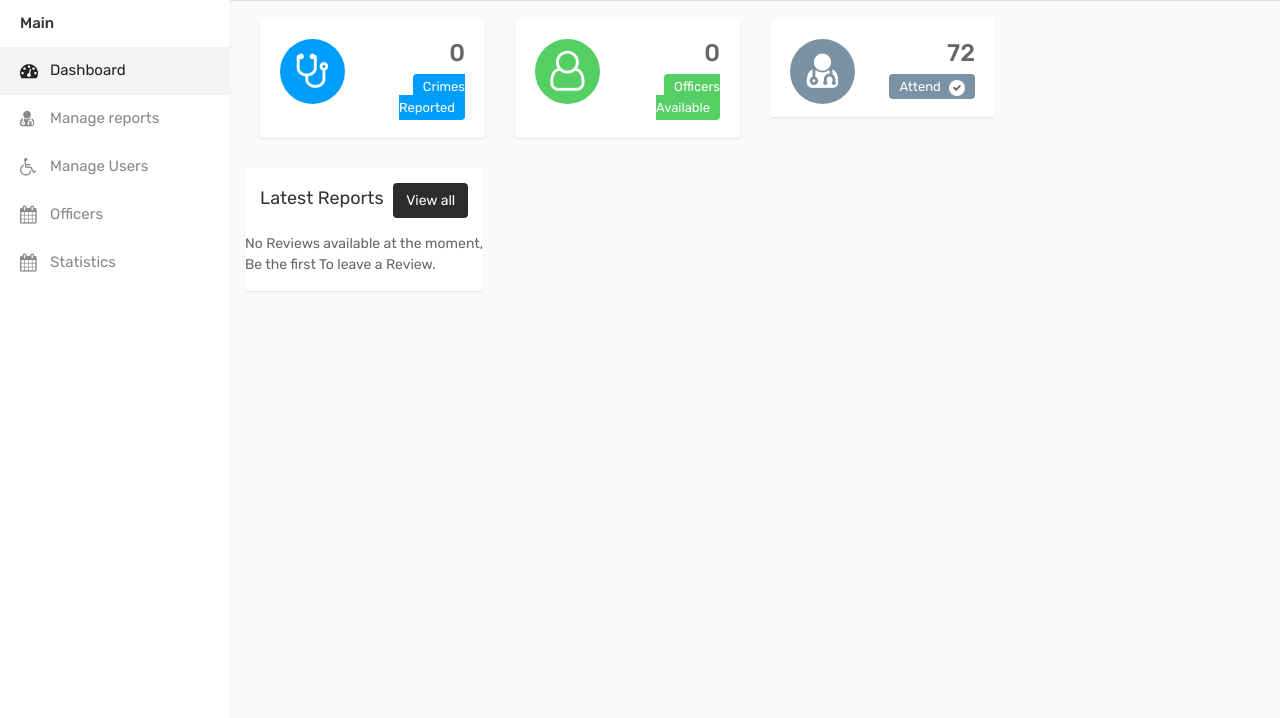
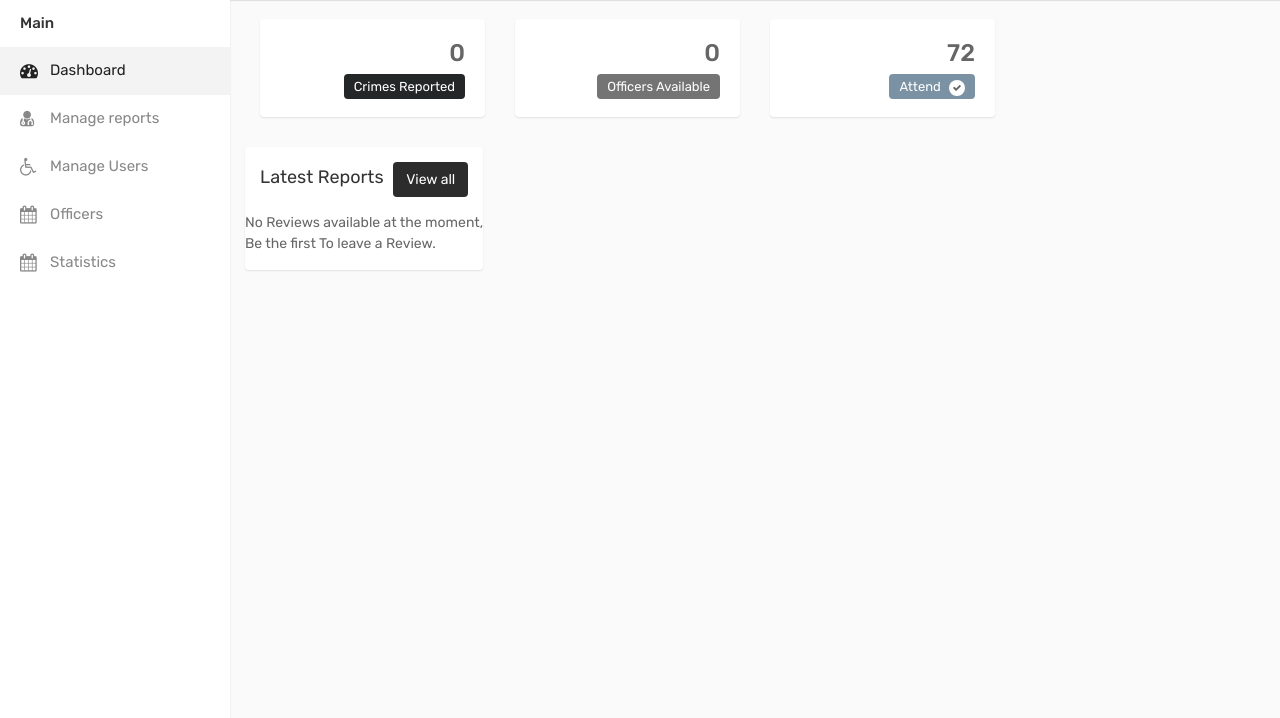
Before and after one commit to Benjee369/Blantyre-Crime-Reporting-System, a PHP site: page /Admin_Side.php in a window 1280 px wide. Shown: the part 82-800 px from the top of the page. Run offline with PHP 8.4, Linux system fonts and the light colour scheme; data that the repository does not hold is empty.

Commit message:
Changed the nav bar to only display logout to the admins and the officers once they are logged in and removed the hospital icons from the dashboard page

```diff
--- a/Admin_Side.php
+++ b/Admin_Side.php
@@ -36,7 +36,6 @@ session_start();
                 <div class="row">
                 <div class="col-md-6 col-sm-6 col-lg-6 col-xl-3">
                     <div class="dash-widget">
-                        <span class="dash-widget-bg1"><i class="fa fa-stethoscope" aria-hidden="true"></i></span>
                         <div class="dash-widget-info text-right">
                         <?php
                             require_once 'DatabaseConn.php';
@@ -66,7 +65,6 @@ session_start();
 
                     <div class="col-md-6 col-sm-6 col-lg-6 col-xl-3">
                         <div class="dash-widget">
-                            <span class="dash-widget-bg2"><i class="fa fa-user-o"></i></span>
                             <div class="dash-widget-info text-right">
                             <?php
                                 require_once 'DatabaseConn.php';
@@ -92,7 +90,6 @@ session_start();
                     </div>
                     <div class="col-md-6 col-sm-6 col-lg-6 col-xl-3">
                         <div class="dash-widget">
-                            <span class="dash-widget-bg3"><i class="fa fa-user-md" aria-hidden="true"></i></span>
                             <div class="dash-widget-info text-right">
                                 <h3>72</h3>
                                 <span class="widget-title3">Attend <i class="fa fa-check" aria-hidden="true"></i></span>
--- a/Officer_Side.php
+++ b/Officer_Side.php
@@ -36,7 +36,6 @@ session_start();
                 <div class="row">
                 <div class="col-md-6 col-sm-6 col-lg-6 col-xl-3">
                     <div class="dash-widget">
-                        <span class="dash-widget-bg1"><i class="fa fa-stethoscope" aria-hidden="true"></i></span>
                         <div class="dash-widget-info text-right">
                         <?php
                             require_once 'DatabaseConn.php';
@@ -66,7 +65,6 @@ session_start();
 
                     <div class="col-md-6 col-sm-6 col-lg-6 col-xl-3">
                         <div class="dash-widget">
-                            <span class="dash-widget-bg2"><i class="fa fa-user-o"></i></span>
                             <div class="dash-widget-info text-right">
                             <?php
                                 require_once 'DatabaseConn.php';
@@ -92,7 +90,6 @@ session_start();
                     </div>
                     <div class="col-md-6 col-sm-6 col-lg-6 col-xl-3">
                         <div class="dash-widget">
-                            <span class="dash-widget-bg3"><i class="fa fa-user-md" aria-hidden="true"></i></span>
                             <div class="dash-widget-info text-right">
                                 <h3>72</h3>
                                 <span class="widget-title3">Attend <i class="fa fa-check" aria-hidden="true"></i></span>
--- a/css/style2.css
+++ b/css/style2.css
@@ -884,58 +884,6 @@ textarea.form-control {
 	position: relative;
 	box-shadow: 0 1px 2px 0 rgba(0, 0, 0, 0.1);
 }
-.dash-widget-bg1 {
-	width: 65px;
-	float: left;
-	color: #fff;
-	display: block;
-	font-size: 50px;
-	text-align: center;
-	line-height: 65px;
-	background: #009efb;
-	border-radius: 50%;
-	font-size: 40px;
-	height: 65px;
-}
-.dash-widget-bg2 {
-	width: 65px;
-	float: left;
-	color: #fff;
-	display: block;
-	font-size: 50px;
-	text-align: center;
-	line-height: 65px;
-	background: #55ce63;
-	border-radius: 50%;
-	font-size: 40px;
-	height: 65px;
-}
-.dash-widget-bg3 {
-	width: 65px;
-	float: left;
-	color: #fff;
-	display: block;
-	font-size: 50px;
-	text-align: center;
-	line-height: 65px;
-	background: #7a92a3;
-	border-radius: 50%;
-	font-size: 40px;
-	height: 65px;
-}
-.dash-widget-bg4 {
-	width: 65px;
-	float: left;
-	color: #fff;
-	display: block;
-	font-size: 50px;
-	text-align: center;
-	line-height: 65px;
-	background: #ffbc35;
-	border-radius: 50%;
-	font-size: 40px;
-	height: 65px;
-}
 .card-table.card-table-top .card-body {
 	height: 175px;
 	overflow-y: auto;
@@ -1134,14 +1082,14 @@ ul.chat-user-total li i.old-users {
 	margin-left: 5px;
 }
 .dash-widget-info > span.widget-title1 {
-	background: #009efb;
+	background: #242728;
 	color: #fff;
 	padding: 5px 10px;
 	border-radius: 4px;
 	font-size: 13px;
 }
 .dash-widget-info > span.widget-title2 {
-	background: #55ce63;
+	background: #747474;
 	color: #fff;
 	padding: 5px 10px;
 	border-radius: 4px;
--- a/nvbr.php
+++ b/nvbr.php
@@ -36,11 +36,15 @@
 
             <div class="collapse navbar-collapse ml-auto" id="navbarSupportedContent">
               <ul class="navbar-nav  ">
-                <li class="nav-item active">
-                  <a class="nav-link" href="index.php">Home <span class="sr-only">(current)</span></a>
+              <?php
+                // Check if a general user is logged in
+                if (isset($_SESSION['user_id'])) {
+                    // If a user is logged in, display the logout button and all other navigation items
+                    echo '<li class="nav-item">
+                            <a class="nav-link" href="index.php">Home</a>
                           </li>
                           <li class="nav-item">
-                  <a class="nav-link" href="about.php"> About</a>
+                            <a class="nav-link" href="about.php">About</a>
                           </li>
                           <li class="nav-item">
                             <a class="nav-link" href="officers.php">Officers</a>
@@ -48,14 +52,29 @@
                           <li class="nav-item">
                             <a class="nav-link" href="contact.php">Contact us</a>
                           </li>
-
-                <?php
-                if (isset($_SESSION['user_id'])) {
+                          <li class="nav-item">
+                            <a class="nav-link" href="Logout.php">Logout</a>
+                          </li>';
+                } elseif (isset($_SESSION['admin_id']) || isset($_SESSION['officer_id'])) {
+                    // If an admin or officer is logged in, only display the logout button
                     echo '<li class="nav-item">
                             <a class="nav-link" href="Logout.php">Logout</a>
                           </li>';
                 } else {
+                    // If no user, admin, or officer is logged in, display login and create account options
                     echo '<li class="nav-item">
+                            <a class="nav-link" href="index.php">Home</a>
+                          </li>
+                          <li class="nav-item">
+                            <a class="nav-link" href="about.php">About</a>
+                          </li>
+                          <li class="nav-item">
+                            <a class="nav-link" href="officers.php">Officers</a>
+                          </li>
+                          <li class="nav-item">
+                            <a class="nav-link" href="contact.php">Contact us</a>
+                          </li>
+                          <li class="nav-item">
                             <a class="nav-link" href="Login.php">Login</a>
                           </li>
                           <li class="nav-item">
@@ -67,7 +86,6 @@
                 <li class="nav-item">
                   <a class="nav-link" href="Admin_Side.php">Admin Side</a>
                 </li>
-
               </ul>
             </div>
           </nav>
```
Lines whose indentation alone changed are shown as unchanged.
